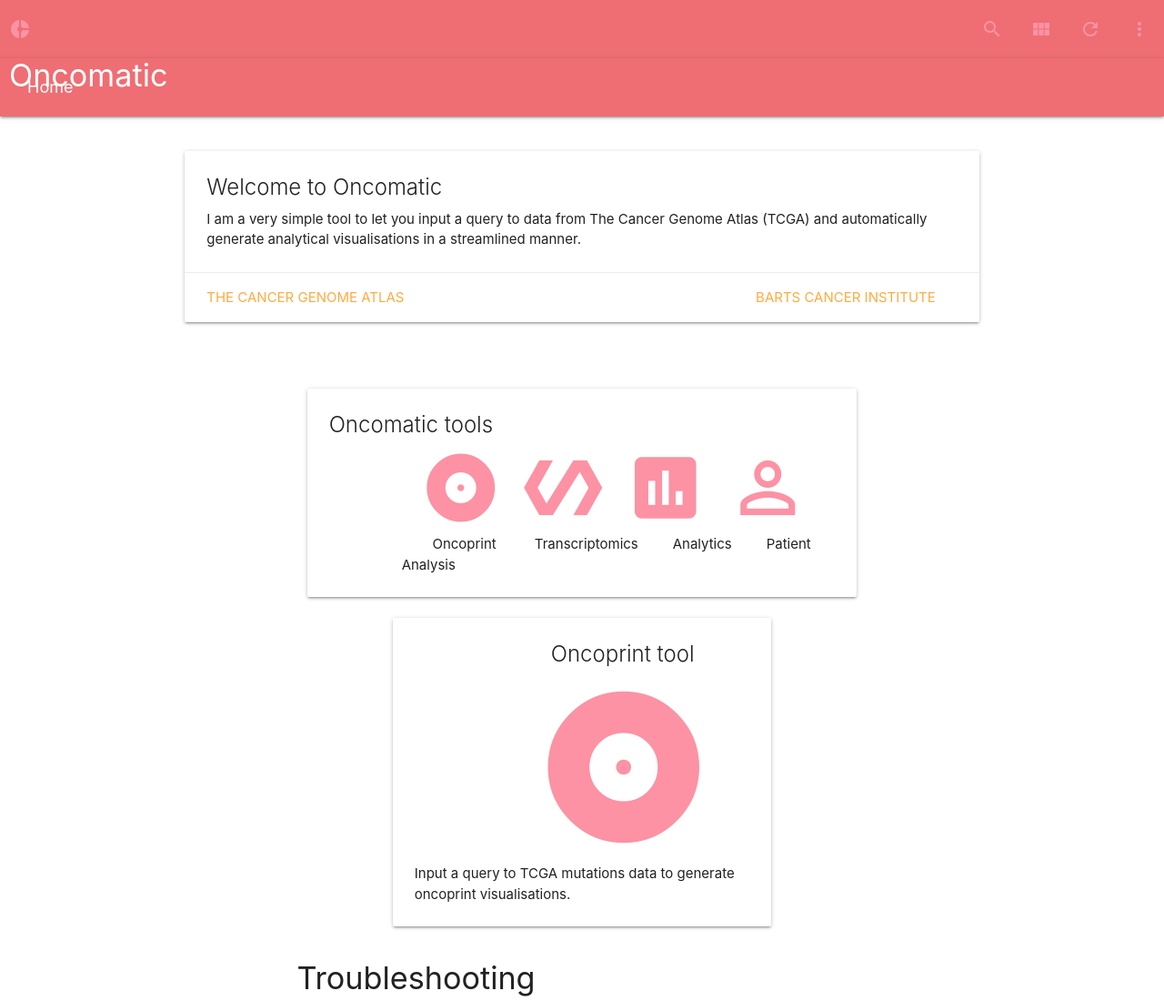
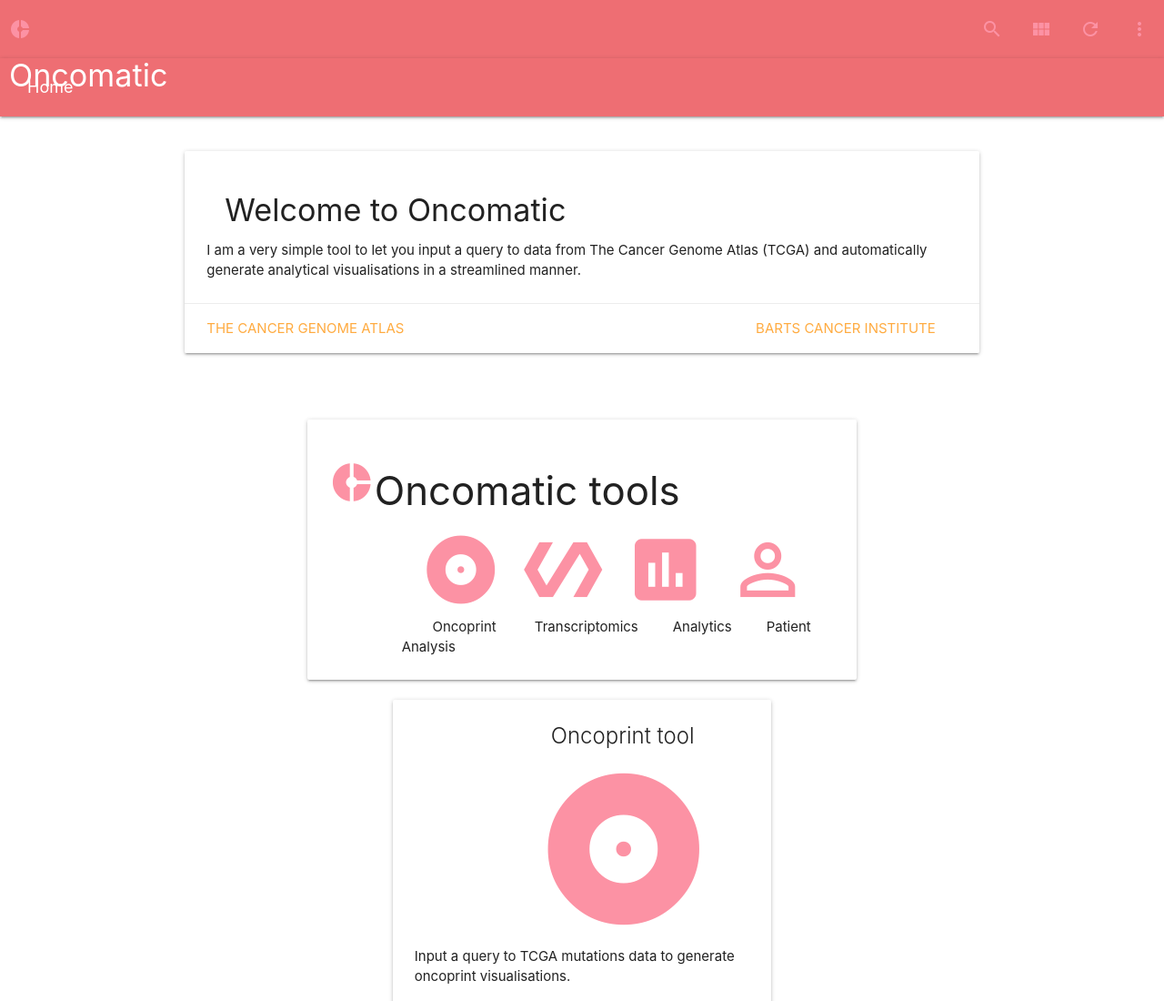
Before and after one commit to YEBADI/oncomatic, a plain HTML site: page front-end/index.html in a window 1280 px wide. Shown: the top 1100 px of the page at 91% size. Drawn offline with nearby package versions, Linux system fonts and the light colour scheme.

Commit message:
updated website

```diff
--- a/front-end/index.html
+++ b/front-end/index.html
@@ -39,7 +39,10 @@
             <div class="col s6 l12">
                 <div class="card">
                     <div class="card-content">
-                        <span class="card-title">Welcome to Oncomatic</span>
+
+<span class="card-title" style="padding-left: 20px;"><h4>Welcome to Oncomatic </h4></span>
+
+
                         <p>I am a very simple tool to let you input a query to data from The Cancer Genome Atlas (TCGA) and automatically generate analytical visualisations in a streamlined manner.</p>
 
                     </div>
@@ -58,7 +61,7 @@
             <div class="col s6 l12">
                 <div class="card">
                     <div class="card-content">
-                        <span class="card-title">Oncomatic tools</span>
+                        <span class="card-title"><h3><i class="material-icons" style="font-size: 50px";>donut_small</i>Oncomatic tools</h3></span>
 <i class="large material-icons" style="padding-left: 100px;">album polymer insert_chart perm_identity</i><p style="padding-left: 80px;"> &nbsp; &nbsp; &nbsp;&nbsp;&nbsp;&nbsp;Oncoprint &nbsp; &nbsp; &nbsp;&nbsp;&nbsp;&nbsp; Transcriptomics &nbsp; &nbsp; &nbsp;&nbsp;&nbsp;&nbsp;Analytics &nbsp; &nbsp; &nbsp;&nbsp;&nbsp;&nbsp;Patient Analysis  </p>
                         <div text-align = center>
      </div>
```
